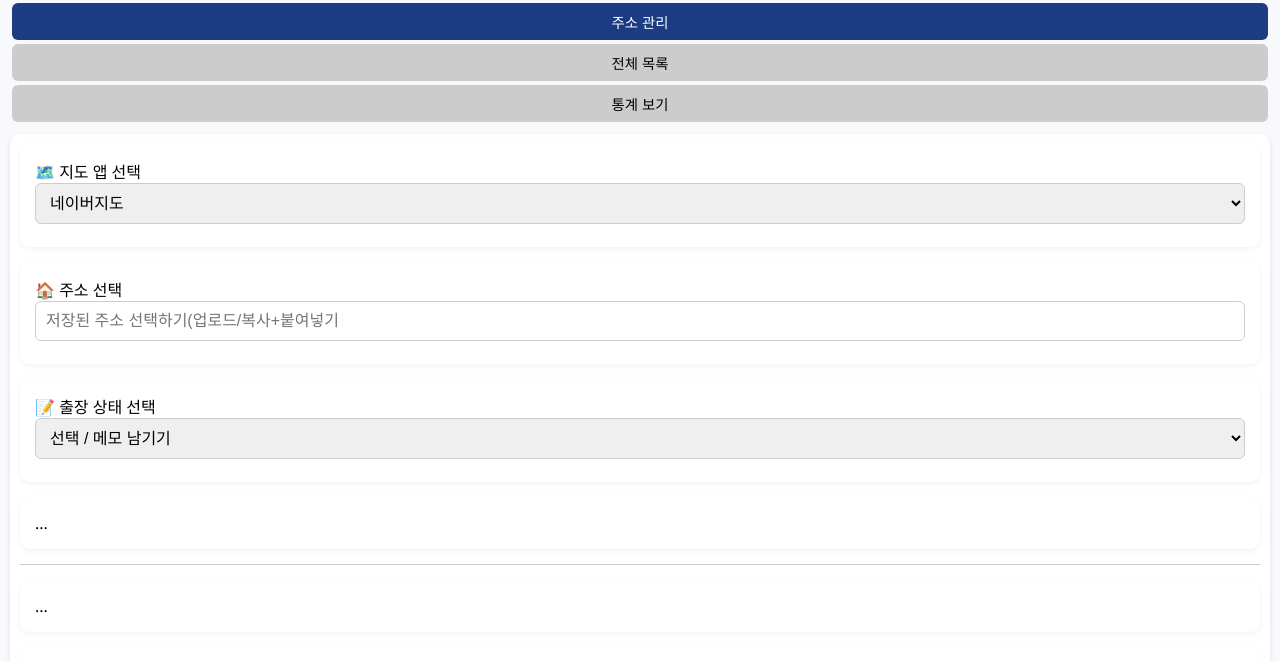
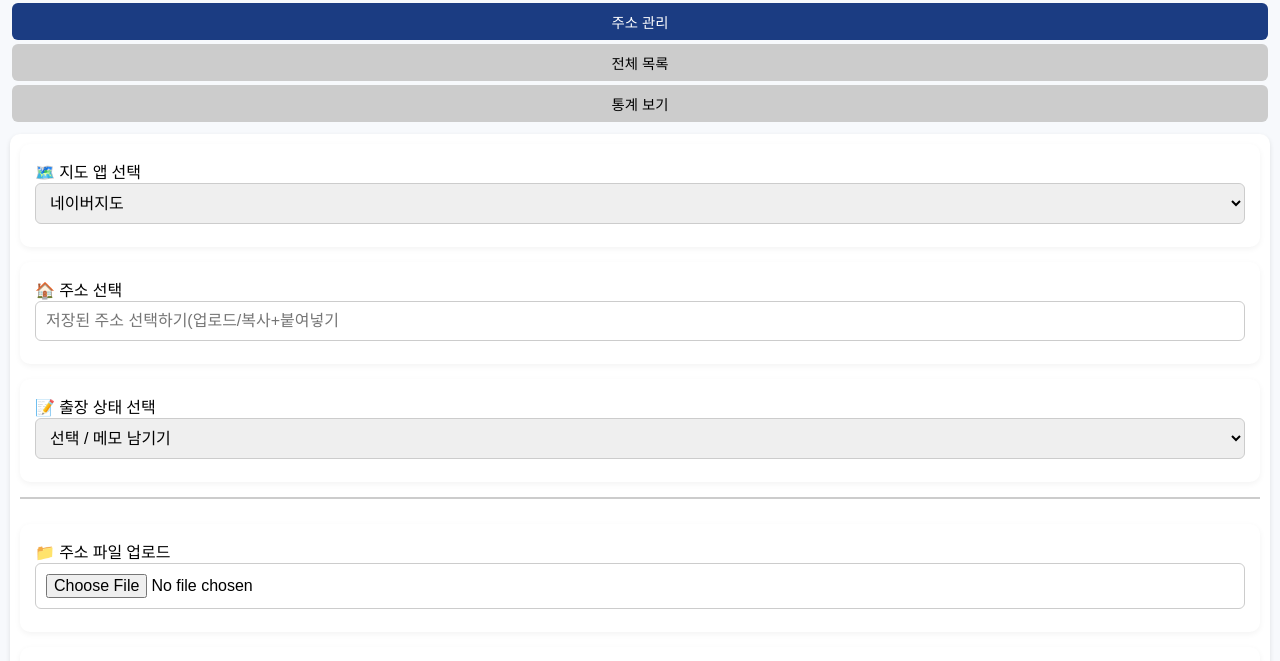
Before and after one commit to chrisryugj/GJRoad, a plain HTML site: page index.html in a window 1280 px wide. Shown: the part 71-732 px from the top of the page. Drawn offline with nearby package versions, Linux system fonts and the light colour scheme.

Commit message:
Update index.html

```diff
--- a/index.html
+++ b/index.html
@@ -191,9 +191,9 @@
   </select>
   <input id="customStatusInput" type="text" maxlength="100" placeholder="상태 직접 입력 (100자 이내)" style="display:none;" oninput="saveStatus()">
 </div>
-<div class="card-ui">...</div>
-<hr style="border: none; height: 1px; background-color: #ccc; margin: 0 0 15px 0;">
-<div class="card-ui">...</div>
+
+<hr style="border: none; height: 2px; background-color: #ccc; margin: 0 0 25px 0;">
+
 <div class="card-ui">
   <label for="fileUpload">📁 주소 파일 업로드</label>
   <input id="fileUpload" type="file" accept=".txt,.csv" onchange="loadAddressFile(event)">
```
